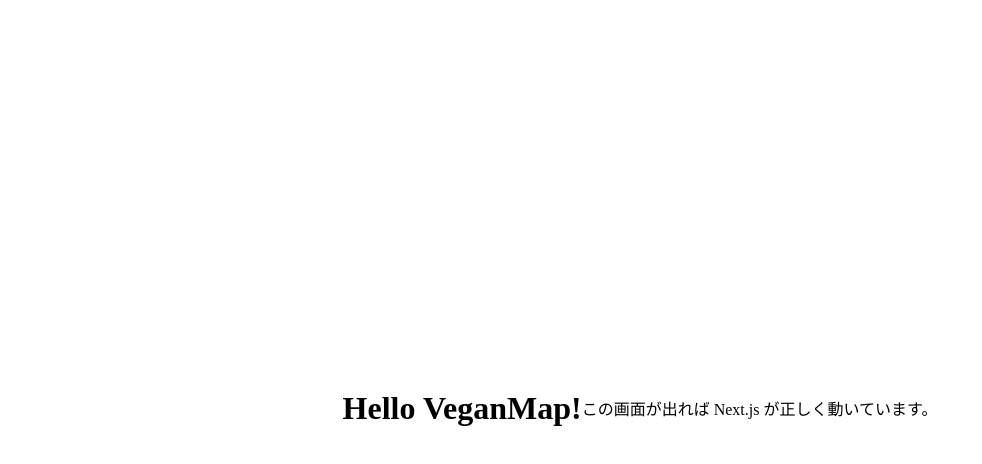
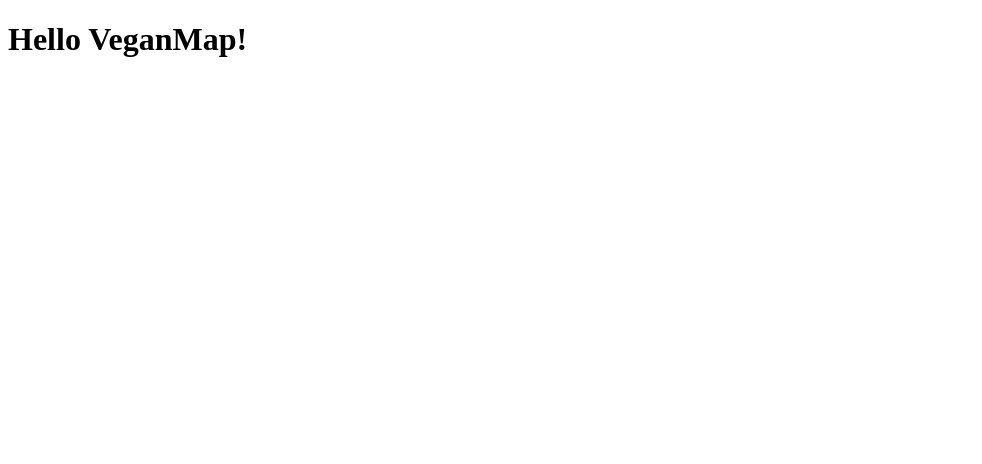
Before and after one commit to komi0929/veganmap, a Next.js app: page / in a window 1280 px wide. Shown: the top 464 px of the page, without its empty margins (0-982 px from the left). Built offline with nearby package versions, Linux system fonts and the light colour scheme.

Commit message:
Update index.tsx

```diff
--- a/pages/index.tsx
+++ b/pages/index.tsx
@@ -1,8 +1,3 @@
 export default function Home() {
-  return (
-    <div style={{height:"100vh",display:"flex",alignItems:"center",justifyContent:"center"}}>
-      <h1>Hello VeganMap!</h1>
-      <p>この画面が出れば Next.js が正しく動いています。</p>
-    </div>
-  );
+  return <h1>Hello VeganMap!</h1>;
 }
```
